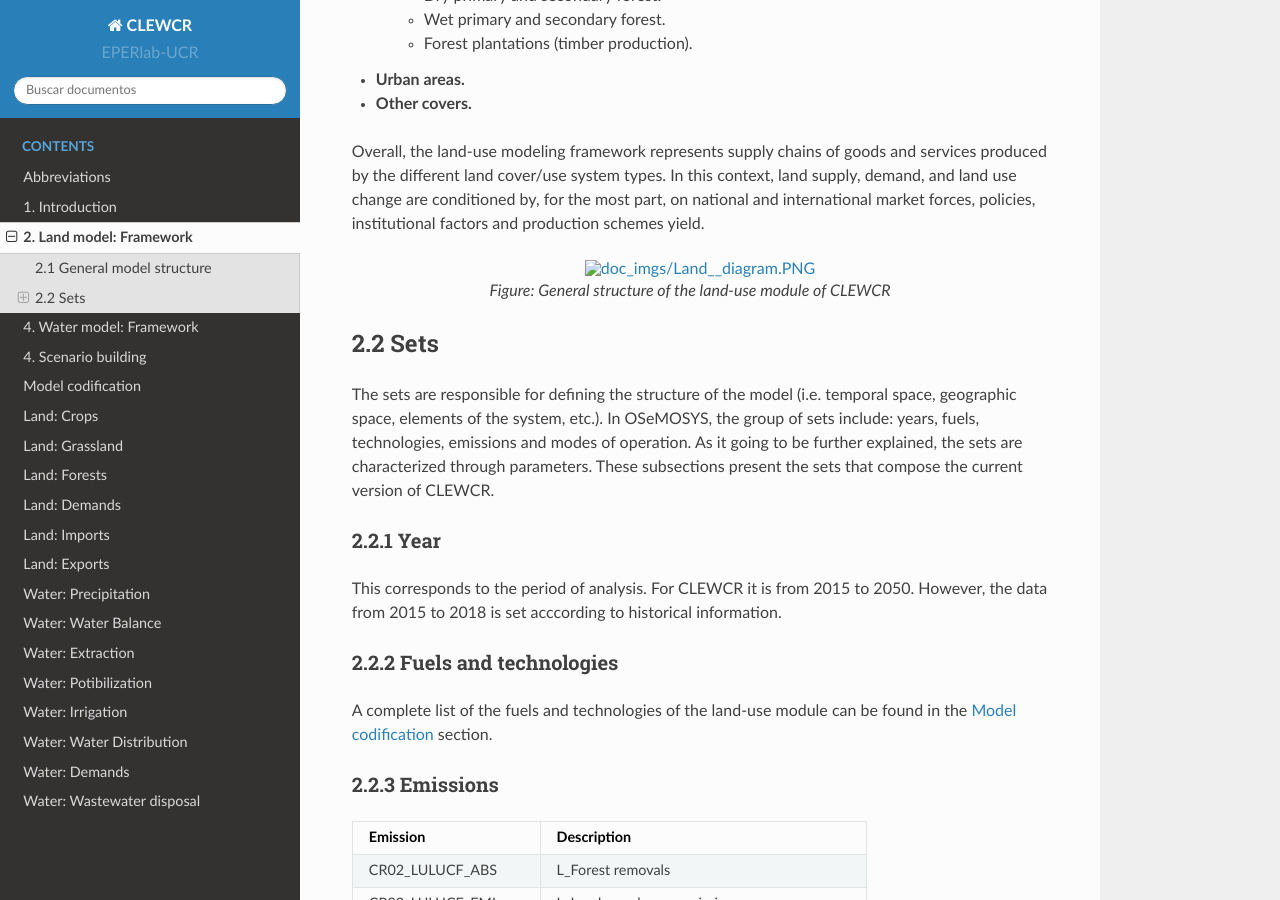
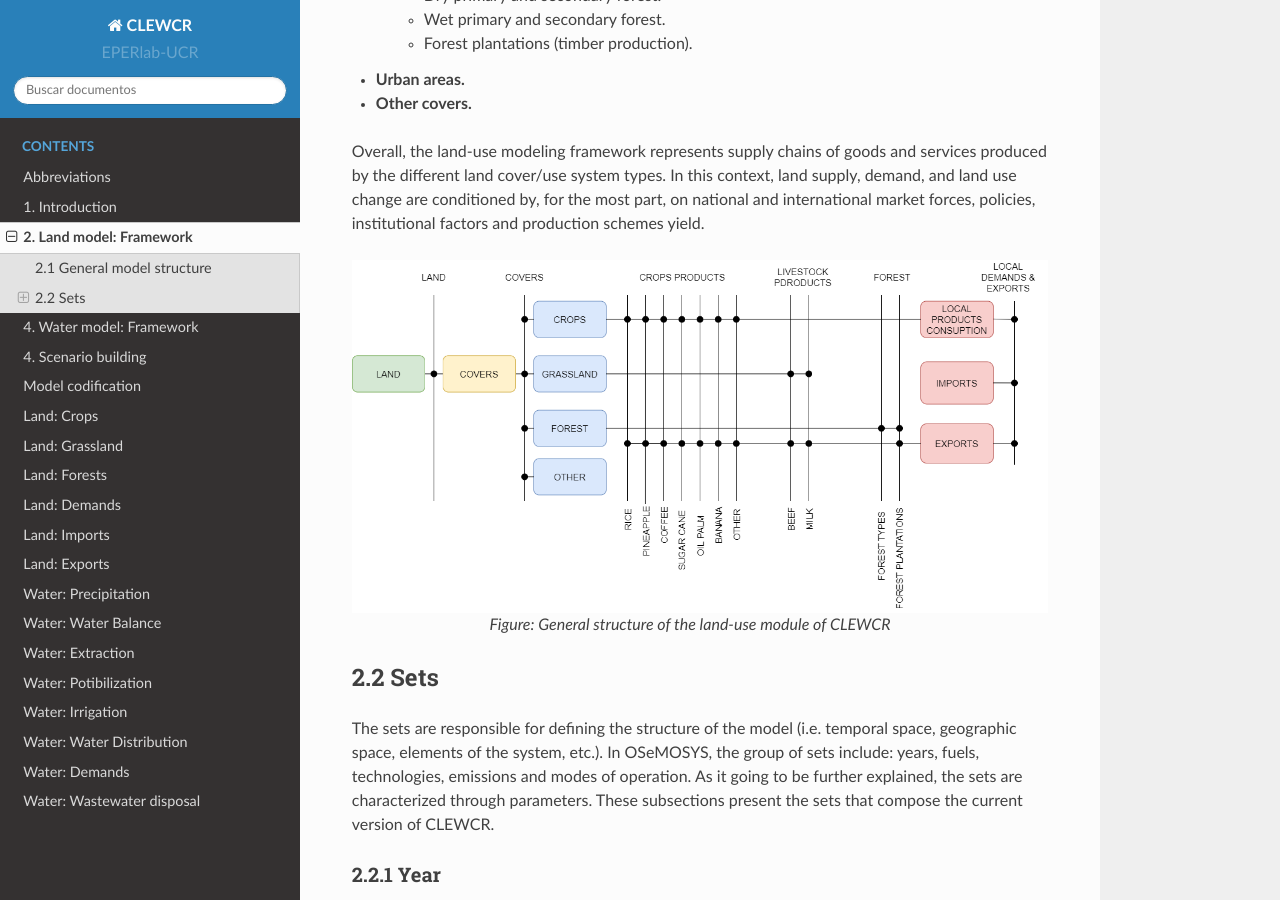
Before and after one commit to EPERLab/CLEW, a Sphinx documentation site: the page built from docs/02LandModelFramework.rst, in a window 1280 px wide and 900 px high, scrolled down 1084 px. Built offline with Sphinx 7.4.7 and the Read the Docs theme 2.0.0, drawn with Linux system fonts in a browser that asks for light colours; formulas are drawn with MathJax 3.

Commit message:
Update 02LandModelFramework.rst

```diff
--- a/docs/02LandModelFramework.rst
+++ b/docs/02LandModelFramework.rst
@@ -42,7 +42,7 @@ Based upon these, the modeling framework structure is divided into six different
 
 Overall, the land-use modeling framework represents supply chains of goods and services produced by the different land cover/use system types. In this context, land supply, demand, and land use change are conditioned by, for the most part, on national and international market forces, policies, institutional factors and production schemes yield.
 
-.. figure::  doc_imgs/Land__diagram.PNG
+.. figure::  doc_imgs/Land__diagram.png
    :align:   center
    :width:   700 px
 
```
